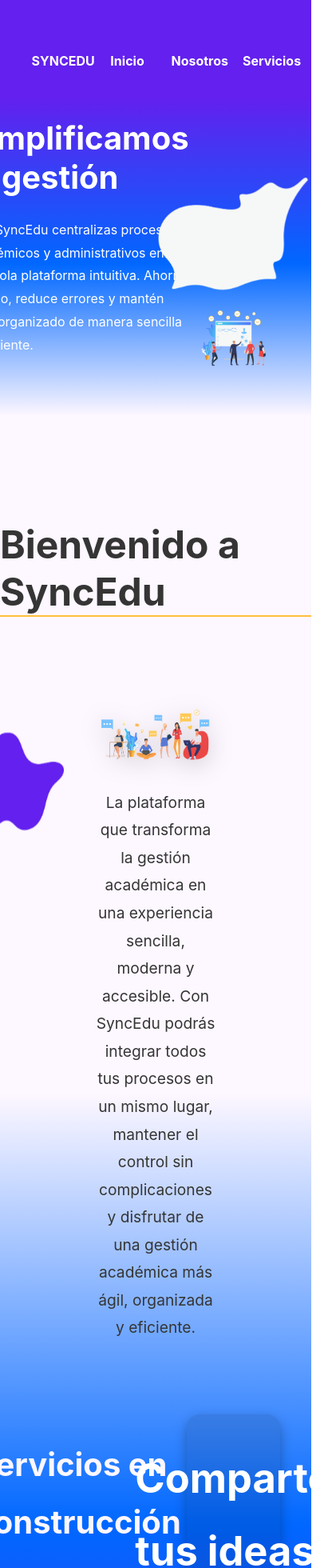
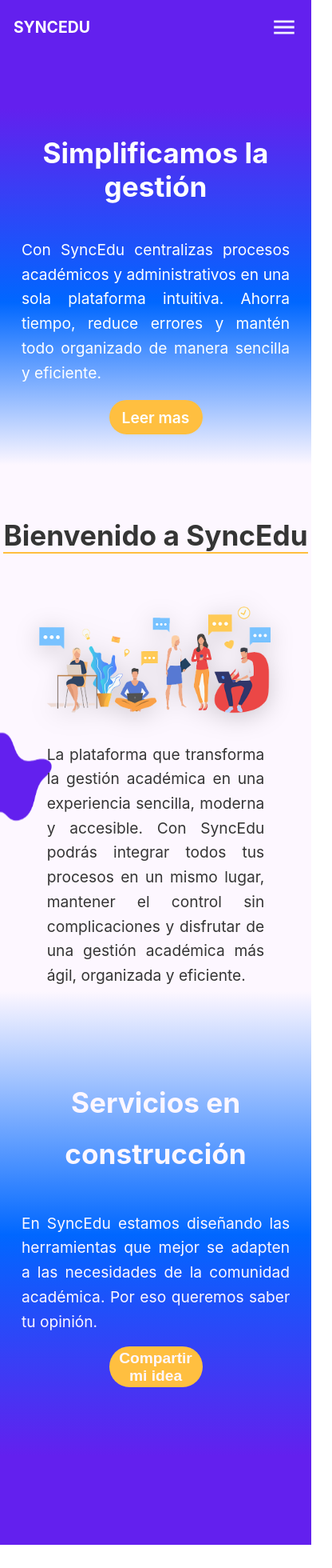
Before and after one commit to alejo28121/SyncEdu, a React (Create React App) app in the folder frontend/: page / in a window 390 px wide. Shown: the top 1960 px of the page at 80% size, 416 px wide, since content can reach past the window. After the commit the page ends 1931 px from the top, so only its background shows below. Built offline with nearby package versions, Linux system fonts and the light colour scheme.

Commit message:
Mobile responsive desing

```diff
--- a/frontend/src/assets/webStyles/about.css
+++ b/frontend/src/assets/webStyles/about.css
@@ -73,3 +73,31 @@
         font-size: 1rem;
     }
 }
+@media (max-width: 850px){
+    .About-content{
+        height: 75vh;
+    }
+    .Welcome-content{
+        margin-top: 5vh;
+    }
+    .Welcome-title{
+        margin-top: 5vh;
+        font-size: 2.2rem;
+    }
+    .Welcome-img{
+        width: 75vw;
+    }
+    .Back-img{
+        width: 45vw;
+    }
+    .Text-content{
+        width: 75vw;
+    }
+    .Text-about{
+        font-size: 1.2rem;
+        text-align: justify;
+        text-justify: inter-word;
+        line-height: 1.6;
+        padding: 0 10px;
+    }
+}
--- a/frontend/src/assets/webStyles/form.css
+++ b/frontend/src/assets/webStyles/form.css
@@ -53,3 +53,8 @@
         height: 4vh;
     }
 }
+@media (max-width: 850px){
+    .Form-content{
+        display: none;
+    }
+}
--- a/frontend/src/assets/webStyles/home.css
+++ b/frontend/src/assets/webStyles/home.css
@@ -9,7 +9,7 @@
     padding-bottom: 2rem;
     margin-top: 12vh;
     background: #6320EE;
-    background: linear-gradient(180deg,rgba(99, 32, 238, 1) 5%, rgba(0, 103, 255, 1) 54%, rgba(253, 247, 255, 1) 99%);
+    background: linear-gradient(180deg,rgba(99, 32, 238, 1) 5%, rgba(0, 103, 255, 1) 54%, rgba(253, 247, 255, 1) 95%);
 }
 .Left-content{
     width: calc(100% / 2);
@@ -56,6 +56,7 @@
 .btn-one{
     text-decoration: none;
     color: #fff;
+    display: flex;
     font-weight: 600;
 }
 .Right-content{
@@ -90,3 +91,50 @@
         top: 40%;
     }
 }
+@media (max-width: 850px){
+    .Home-content{
+        margin-top: 5vh;
+        flex-direction: column;
+        justify-content: flex-start;
+        height: 55vh;
+    }
+    .Title{
+        font-size: 2.3vh;
+    }
+    .Left-content{
+        width: 100%;
+        align-items: center;
+        justify-content: center;
+    }
+    .Presentation-one{
+        display: flex;
+        flex-direction: column;
+        justify-content: center;
+        padding: 2vh;
+    }
+    .Btn-content{
+        width: 30vw;
+        height: 5vh;
+        font-size: 1.2rem;
+    }
+    .Right-content{
+        width: 100%;
+    }
+    .Title-one{
+        font-size: 2.2rem;
+        text-align: center;
+    }
+    .Text-one{
+        font-size: 1.2rem;
+        text-align: justify;
+        text-justify: inter-word;
+        line-height: 1.6;
+        padding: 0 10px;
+    }
+    .Bgmobile{
+        display: none;
+    }
+    .BgImg{
+        display: none;
+    }
+}
--- a/frontend/src/assets/webStyles/service.css
+++ b/frontend/src/assets/webStyles/service.css
@@ -67,6 +67,20 @@
     color: #FDF7FF;
     font-weight: 700;
 }
+.Menu-containerD{
+    position: absolute;
+    height: 40vh;
+    width: 50vw;
+    top: 1vh;
+    right: 3%;
+    background-color: #fdf7ff;
+    color: rgb(53, 53, 53);
+    display: none;
+    flex-direction: column;
+    padding: 3vh;
+    box-sizing: border-box;
+    z-index: 400;
+}
 @media (min-width: 940px) and (max-width: 1065px){
     .Service-title{
         font-size: 2rem;
@@ -81,3 +95,38 @@
         font-weight: 600;
     }
 }
+@media (max-width: 850px){
+    .Service-content{
+        padding-top: 2vh;
+        flex-direction: column;
+        height: 80vh;
+    }
+    .Left-contentT{
+        width: 100%;
+        padding-top: 5vh;
+        display: flex;
+        flex-direction: column;
+        align-items: center;
+    }
+    .Service-title{
+        font-size: 2.2rem;
+        text-align: center;
+    }
+    .Text-contentS{
+        width: 100vw;
+        padding: 2vh;
+        box-sizing: border-box;
+    }
+    .Service-text{
+        font-size: 1.2rem;
+        text-align: justify;
+        text-justify: inter-word;
+        line-height: 1.6;
+        padding: 0 10px;
+    }
+    .btn-form{
+        width: 30vw;
+        height: 6vh;
+        font-size: 1.2rem;
+    }
+}
--- a/frontend/src/assets/webStyles/web.css
+++ b/frontend/src/assets/webStyles/web.css
@@ -17,6 +17,24 @@
     margin-top: 2vh;
     z-index: 200;
     position: fixed;
+}
+.Header-contentB{
+    background: #6320EE;
+    display: none;
+    align-items: center;
+    flex-direction: row;
+    padding: 2vh;
+}
+.titleB-content{
+    width: 50%;
+}
+.Menu-container{
+    display: flex;
+    justify-content: end;
+    width: 50%;
+}
+.Menu-icon{
+    height: 4vh;
 }
 .Header-content-two{
     width: 94vw;
@@ -103,3 +121,21 @@
     background: #6320EE;
     box-sizing: border-box;
 }
+@media (max-width: 850px){
+    .Header-content{
+        display: none;
+        background-color: black;
+    }
+    .Header-content-two{
+        display: none;
+    }
+    .Header-content-scrolled{
+        display: none;
+    }
+    .Header-content-scrolledTwo{
+        display: none;
+    }
+    .Header-contentB{
+        display: flex;
+    }
+}
--- a/frontend/src/pages/landingPage.js
+++ b/frontend/src/pages/landingPage.js
@@ -2,7 +2,7 @@ import '../assets/webStyles/web.css'
 import HomeContent from '../components/webCom/home'
 import AboutContent from '../components/webCom/about'
 import ServiceContent from '../components/webCom/Service'
-
+import MenuIcon from '../assets/icons/menu_la.svg'
 import { useState, useEffect } from 'react';
 
 function LandingPage(){
@@ -16,6 +16,33 @@ function LandingPage(){
     }, []);
     return(
         <div className="Main-content">
+            <div className='Header-contentB'>
+                <div className='titleB-content'>
+                    <a>
+                        <span className='Title'>SYNCEDU</span>
+                    </a>
+                </div>
+                <div className='Menu-container'>
+                    <img className='Menu-icon' src={MenuIcon}></img>
+                </div>
+                <div className='Menu-containerD'>
+                    <div id='list-content'>
+                        <a>Inicio</a>
+                    </div>
+                    <div id='list-content'>
+                        <a>Nosotros</a>
+                    </div>
+                    <div id='list-content'>
+                        <a>Servicios</a>
+                    </div>
+                    <div id='list-content'>
+                        <a>Contacto</a>
+                    </div >
+                    <div id='list-content'>
+                        <a>Login</a>
+                    </div>
+                </div>
+            </div>
             <div className={`Header-content${
                 scrollState >= 38 && scrollState <= 558 || scrollState >= 1395 ?
                     '-scrolled'
```
Also changed, not shown: frontend/src/assets/icons/menu_la.svg (added), 12 other files (tests, documents, lock files or other folders).
